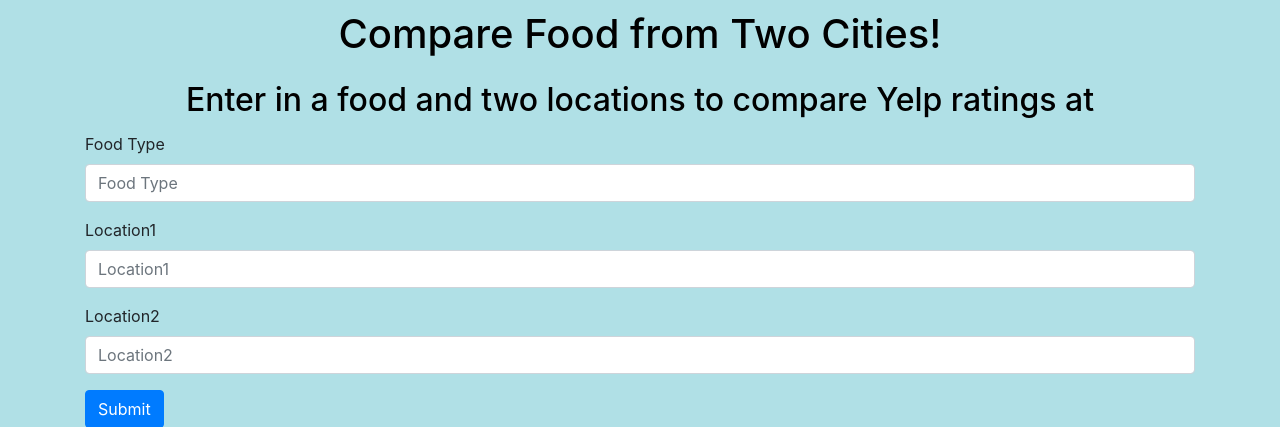
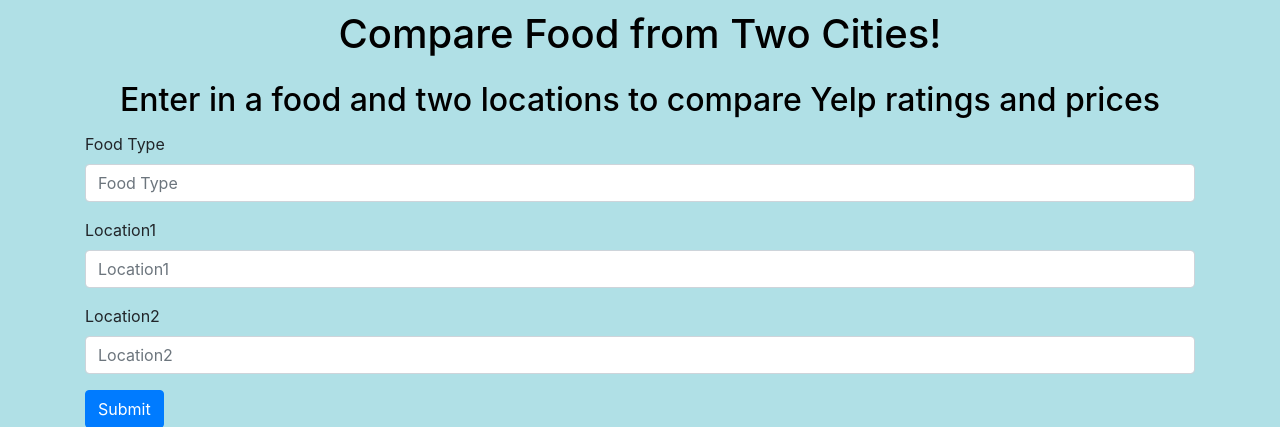
Before and after one commit to sarahhdong/UCSD-TritonHacks-2021, a Flask app: page /foodcompare in a window 1280 px wide. Shown: the part 56-483 px from the top of the page. Run offline with Flask 2, Linux system fonts and the light colour scheme; some libraries are stand-ins or nearby versions.

Commit message:
Update foodcompare.html

```diff
--- a/templates/foodcompare.html
+++ b/templates/foodcompare.html
@@ -1,7 +1,7 @@
 {% extends 'layout.html' %}
 
 {% block content %}
-<h1>{% block title %} Compare Food from Two Cities!  <br> <h2>Enter in a food and two locations to compare Yelp ratings at</h2> {% endblock %}</h1>
+<h1>{% block title %} Compare Food from Two Cities!  <br> <h2>Enter in a food and two locations to compare Yelp ratings and prices </h2> {% endblock %}</h1>
 
 <form method="post">
     <div class="form-group">
```
